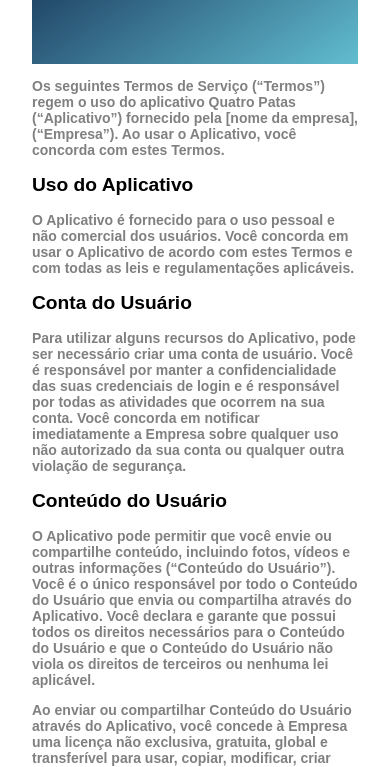
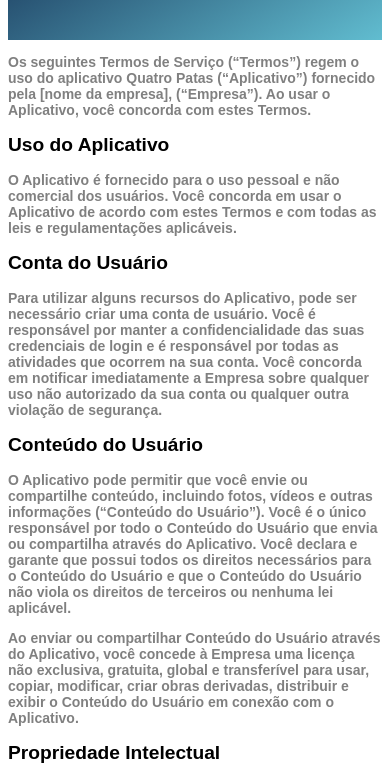
Before and after one commit to danilobserafim/documentacao-quatro-patas, a plain HTML site: page termo-quatro-patas/index.html in a window 390 px wide. Shown: the part 186-953 px from the top of the page. Drawn offline with Linux system fonts and the light colour scheme.

Commit message:
nada de importante

```diff
--- a/assets/style.css
+++ b/assets/style.css
@@ -40,9 +40,10 @@ p{
 
 
 @media (max-width: 800px) {
-    #content{
+    #container{
         background-color: white;
         margin: 0 auto;
+        padding: 8px;
         height: 100%;
     }
     #header{
```
